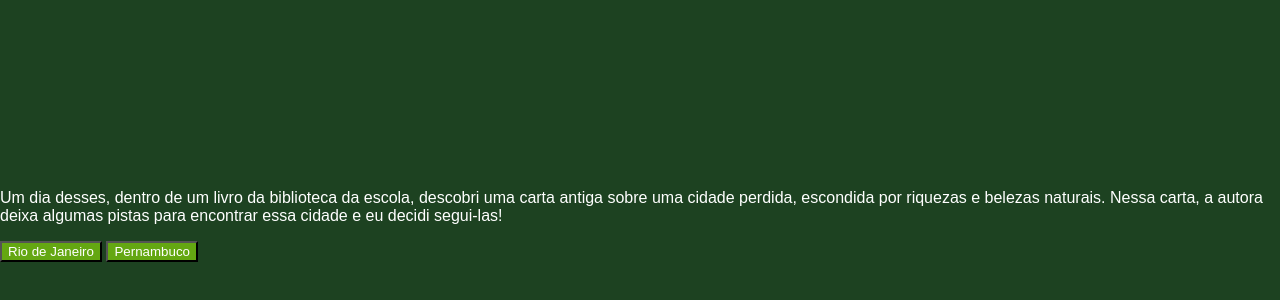
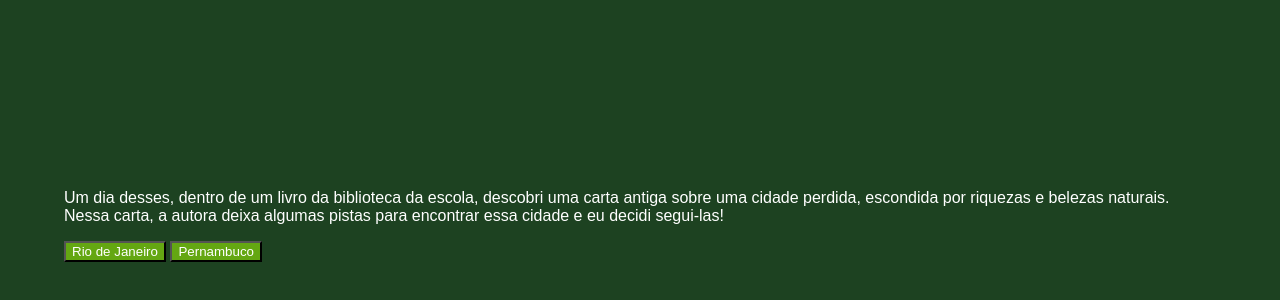
Before and after one commit to vitorinhalima/repositorio-vitorinha, a plain HTML site: page index.html in a window 1280 px wide. Shown: the part 142-442 px from the top of the page. Drawn offline with Linux system fonts and the light colour scheme; a web font is replaced by a local one.

Commit message:
Update style.css

```diff
--- a/style.css
+++ b/style.css
@@ -23,3 +23,7 @@ button {
 .passo.ativo {
     display:block;
 }
+
+main {
+    max-width: 90%;
+}
```
